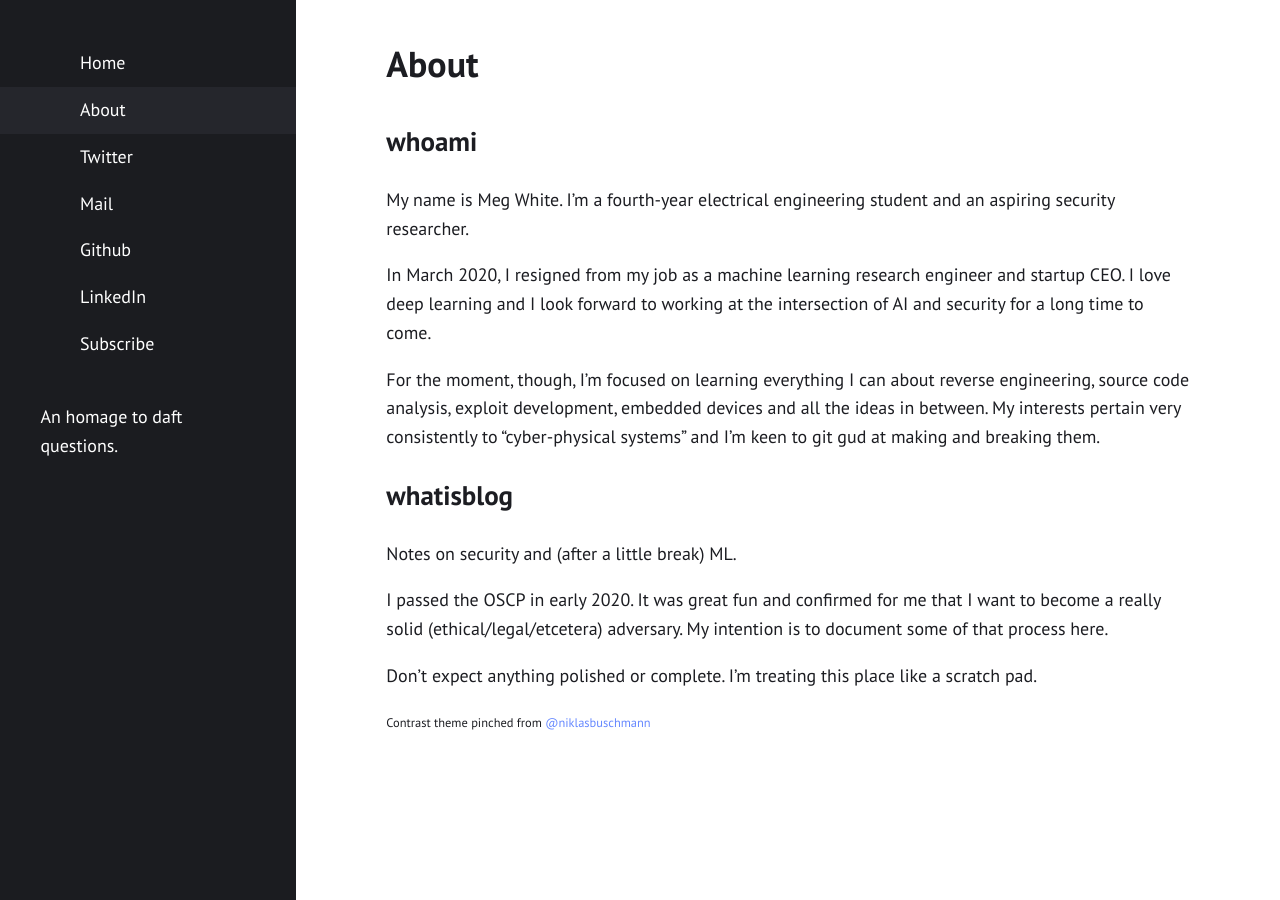
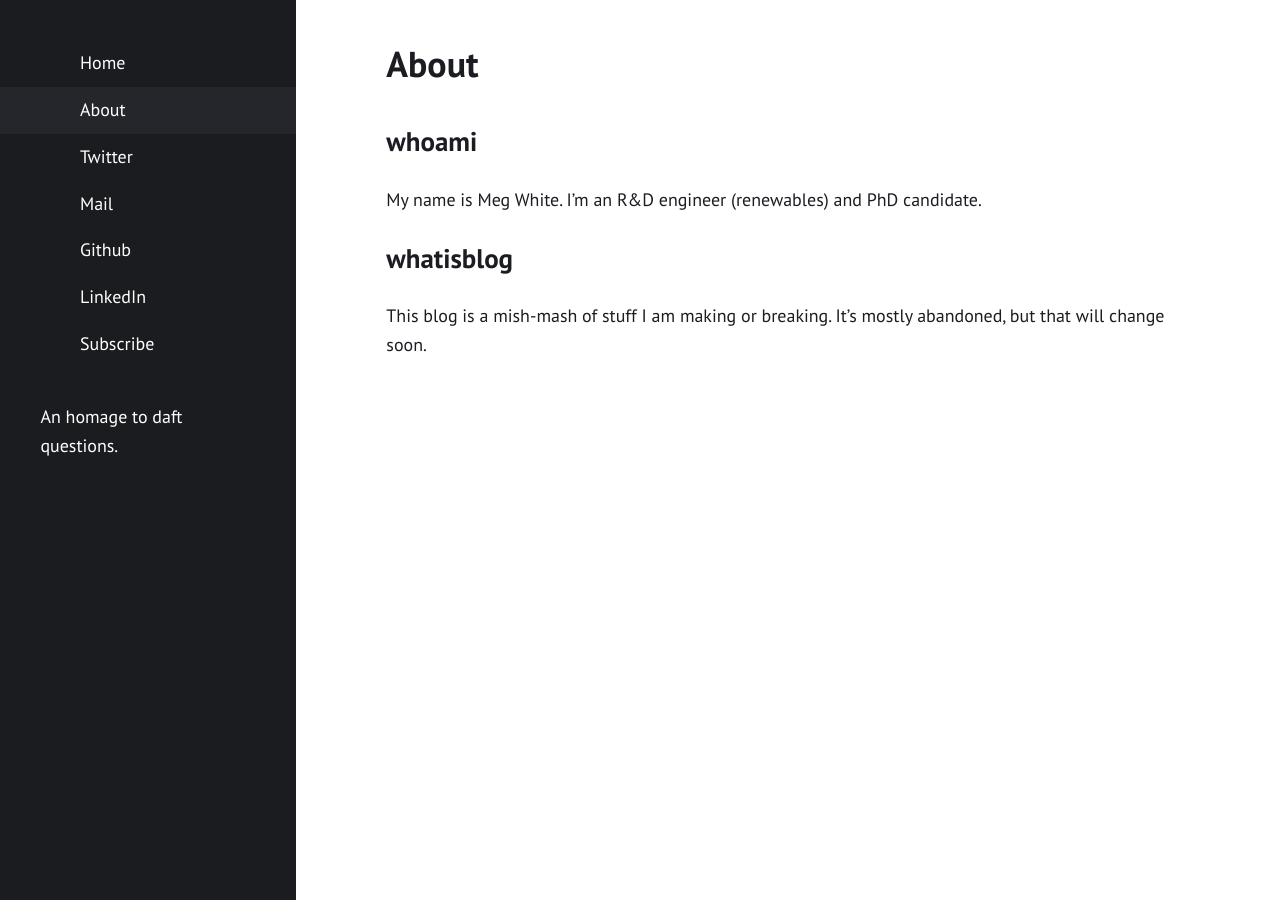
Before and after one commit to unmeg/unmeg.github.io, a Jekyll site: the page built from about.md, in a window 1280 px wide. Built offline with Jekyll 4.4.1, drawn with Linux system fonts in a browser that asks for light colours.

Commit message:
Update about.md

```diff
--- a/about.md
+++ b/about.md
@@ -6,18 +6,8 @@ permalink: /about/
 
 ## whoami
 
-My name is Meg White. I'm a fourth-year electrical engineering student and an aspiring security researcher.
-
-In March 2020, I resigned from my job as a machine learning research engineer and startup CEO. I love deep learning and I look forward to working at the intersection of AI and security for a long time to come.
-
-For the moment, though, I'm focused on learning everything I can about reverse engineering, source code analysis, exploit development, embedded devices and all the ideas in between. My interests pertain very consistently to "cyber-physical systems" and I'm keen to git gud at making and breaking them.
+My name is Meg White. I'm an R&D engineer (renewables) and PhD candidate.
 
 ## whatisblog
 
-Notes on security and (after a little break) ML.
-
-I passed the OSCP in early 2020. It was great fun and confirmed for me that I want to become a really solid (ethical/legal/etcetera) adversary. My intention is to document some of that process here.
-
-Don't expect anything polished or complete. I'm treating this place like a scratch pad.
-
-<sub><sup>Contrast theme pinched from [@niklasbuschmann](https://github.com/niklasbuschmann)</sup></sub>
+This blog is a mish-mash of stuff I am making or breaking. It's mostly abandoned, but that will change soon.
```
